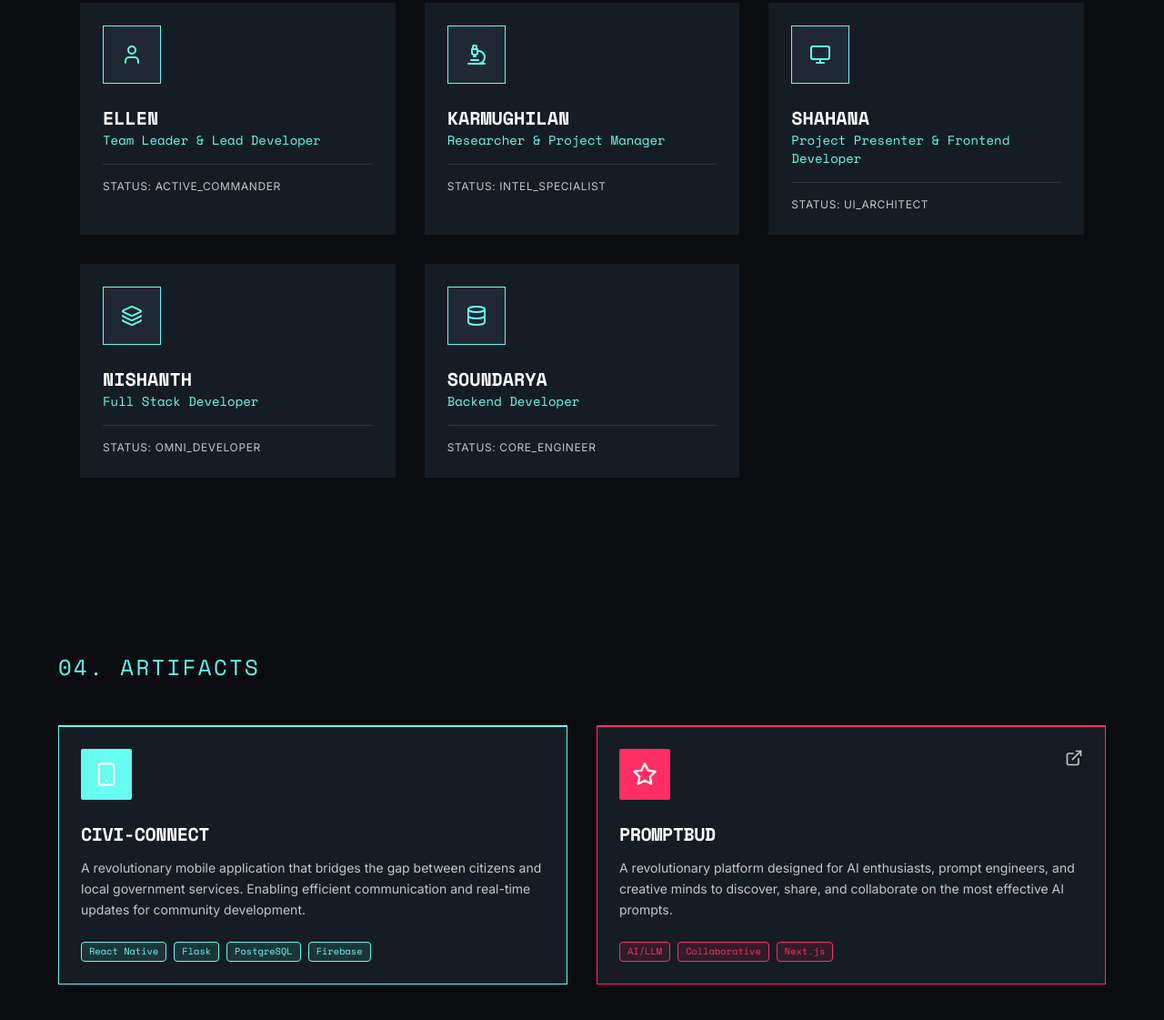
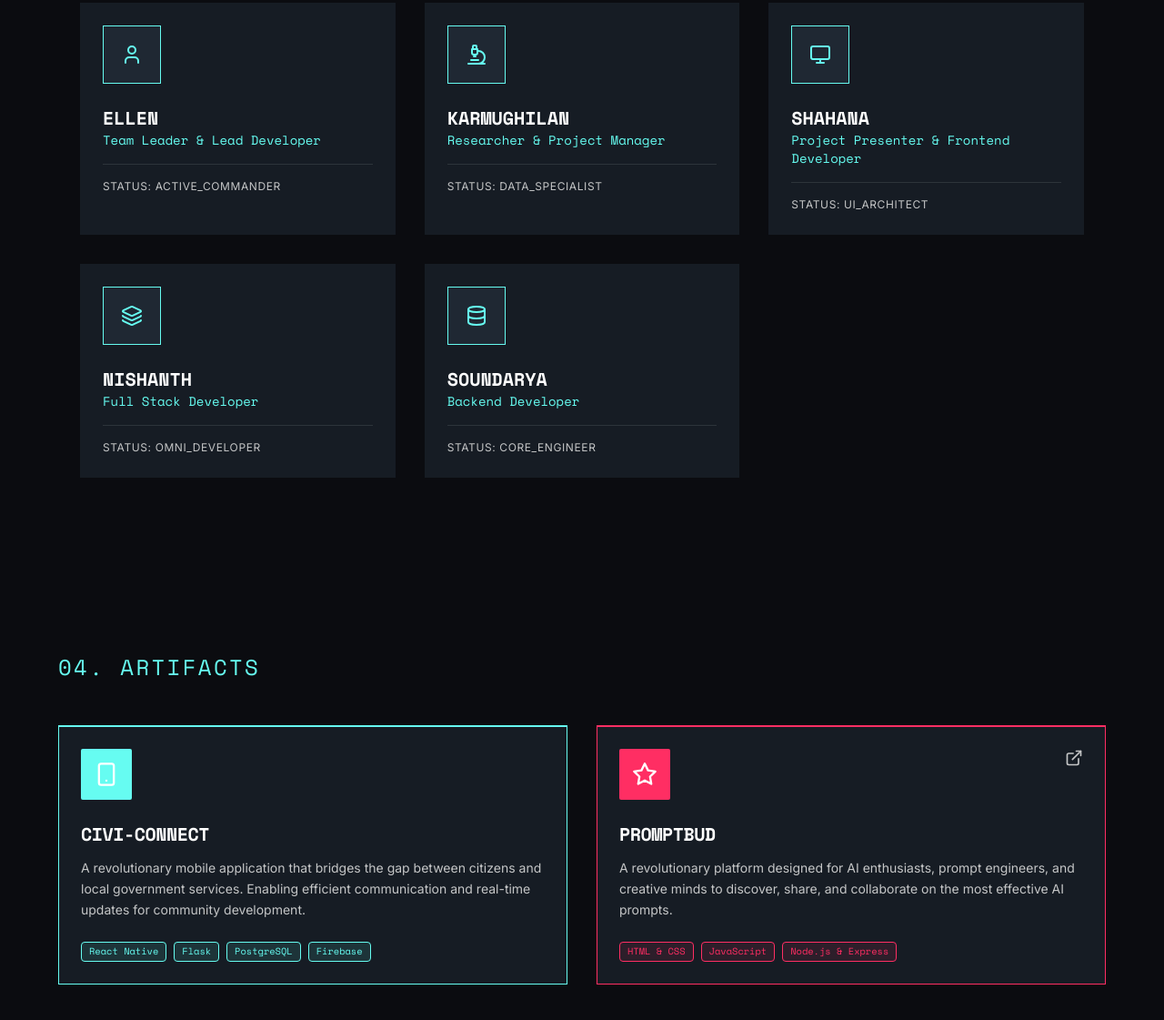
Before and after one commit to Ellen-Iconoclust/coderonins2, a plain HTML site: page index.html in a window 1280 px wide. Shown: the part 2613-3734 px from the top of the page at 91% size. Drawn offline with nearby package versions, Linux system fonts and the light colour scheme.

Commit message:
Update index.html

```diff
--- a/index.html
+++ b/index.html
@@ -864,7 +864,7 @@
           <h3 class="text-xl font-bold mono text-white uppercase">Karmughilan</h3>
           <p class="text-[var(--neon-cyan)] text-sm mono mb-4">Researcher & Project Manager</p>
           <div class="h-[1px] w-full bg-white opacity-10 mb-4"></div>
-          <p class="text-xs text-[var(--mist)] uppercase tracking-wider">Status: INTEL_SPECIALIST</p>
+          <p class="text-xs text-[var(--mist)] uppercase tracking-wider">Status: DATA_SPECIALIST</p>
         </div>
 
         <div class="team-member-card glass-card p-6 rounded-none group border border-transparent">
@@ -954,9 +954,9 @@
             share, and collaborate on the most effective AI prompts.
           </p>
           <div class="flex flex-wrap gap-2 mt-auto">
-            <span class="tag-pill" style="border-color: var(--ronin-red); color: var(--ronin-red); background: rgba(255,46,99,0.1)">AI/LLM</span>
-            <span class="tag-pill" style="border-color: var(--ronin-red); color: var(--ronin-red); background: rgba(255,46,99,0.1)">Collaborative</span>
-            <span class="tag-pill" style="border-color: var(--ronin-red); color: var(--ronin-red); background: rgba(255,46,99,0.1)">Next.js</span>
+            <span class="tag-pill" style="border-color: var(--ronin-red); color: var(--ronin-red); background: rgba(255,46,99,0.1)">HTML & CSS</span>
+            <span class="tag-pill" style="border-color: var(--ronin-red); color: var(--ronin-red); background: rgba(255,46,99,0.1)">JavaScript</span>
+            <span class="tag-pill" style="border-color: var(--ronin-red); color: var(--ronin-red); background: rgba(255,46,99,0.1)">Node.js & Express</span>
           </div>
         </div>
       </div>
```
